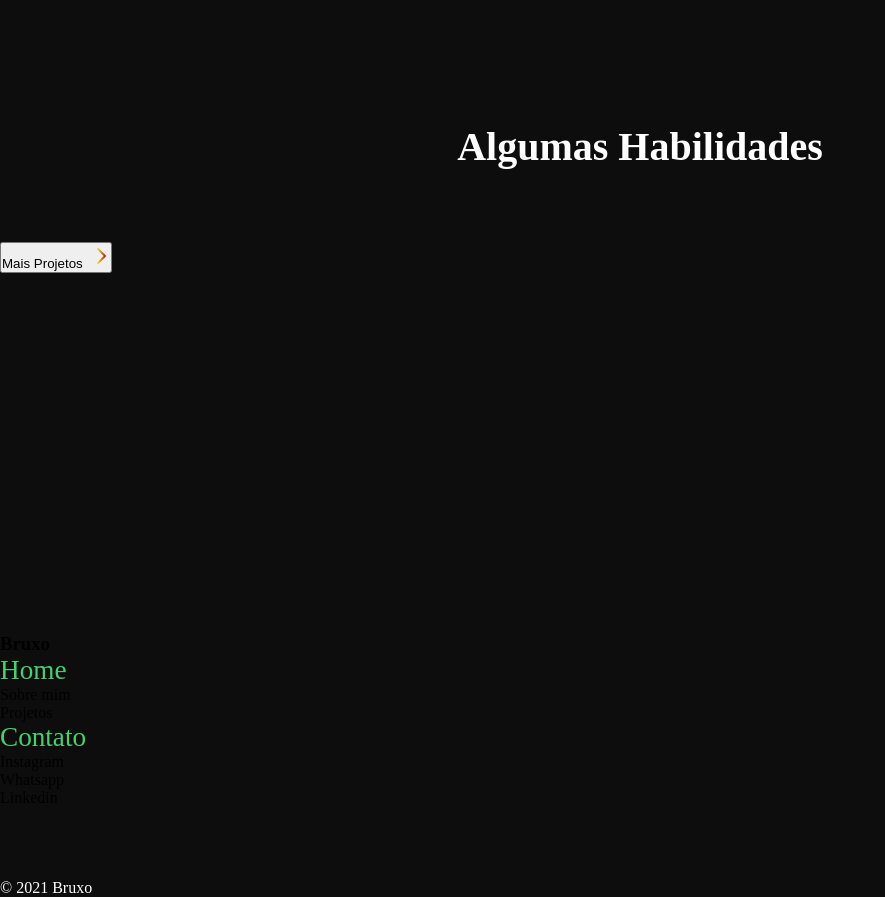
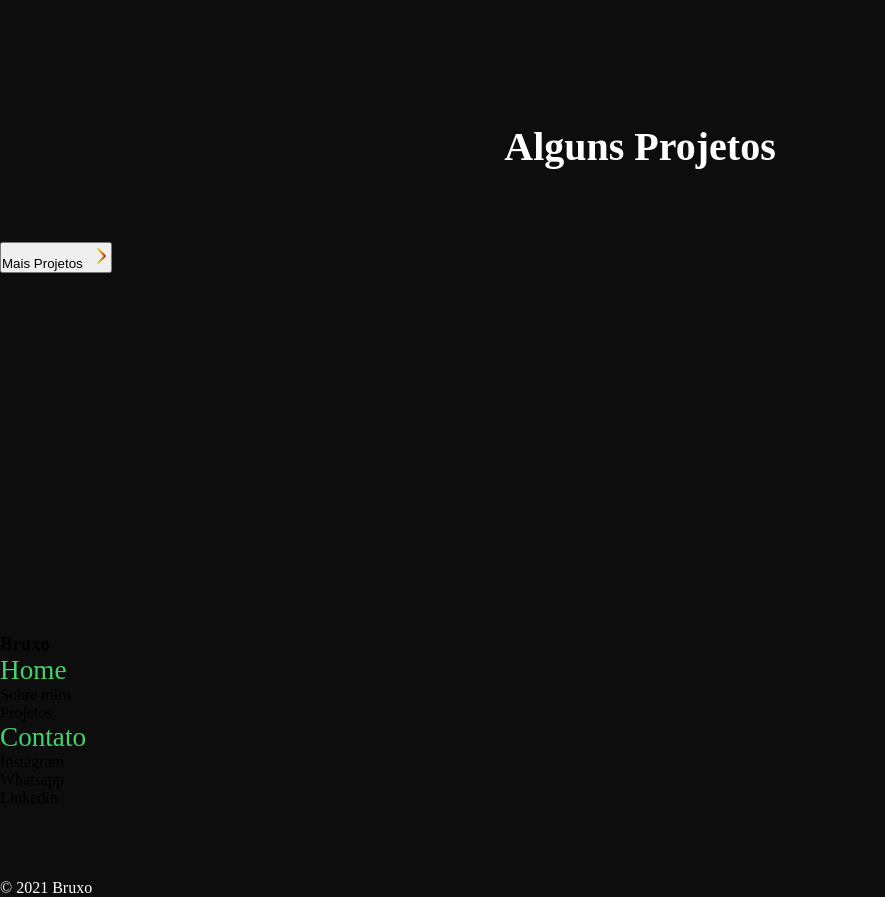
Before and after one commit to guilhermeduffes/new-port, a plain HTML site: page index.html in a window 1280 px wide. Shown: the part 990-1887 px from the top of the page, without its empty margins (0-885 px from the left). Drawn offline with nearby package versions, Linux system fonts and the light colour scheme.

Commit message:
semi-finalizacao da home page

```diff
--- a/index.html
+++ b/index.html
@@ -88,7 +88,7 @@
 
     <br><br><br><br><br>
 
-    <h2 style="color: white; text-align: center; font-size: 2.5rem;">Algumas Habilidades</h2>
+    <h2 style="color: white; text-align: center; font-size: 2.5rem;">Alguns Projetos</h2>
     <section>
       <div class="pai-projetos">
         <div class="box-projetos"></div>
```
